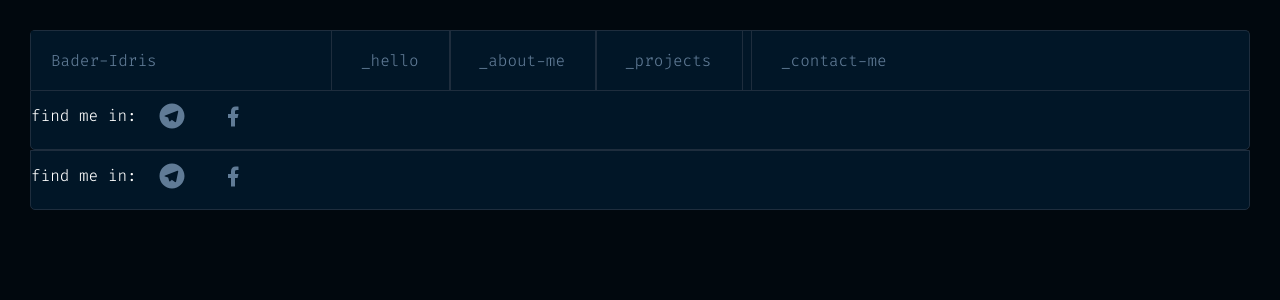
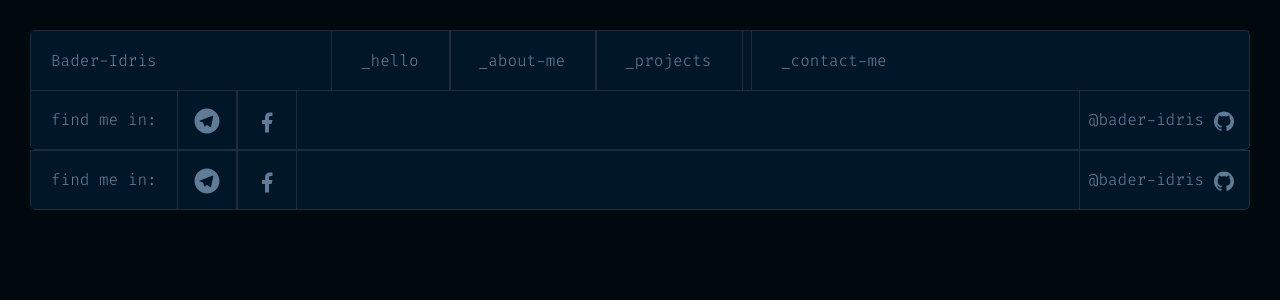
Before and after one commit to Bader-Idris/portfolio, a Vue app in the folder client/: page /footer in a window 1280 px wide. Shown: the top 300 px of the page. Built offline with nearby package versions, Linux system fonts and the light colour scheme.

Commit message:
feat: good progress in fixing bugs, home is nearly done!

```diff
--- a/client/src/assets/scss/_variables.scss
+++ b/client/src/assets/scss/_variables.scss
@@ -1,6 +1,6 @@
 // Primary colors
 $primary1: #01080E;//
-$primary-1-hovered: #01080E;//
+$primary1-hovered: #263B50;//
 $primary2: #011627;//
 $primary3: #011221;//
 
--- a/client/src/components/TheNavigation.vue
+++ b/client/src/components/TheNavigation.vue
@@ -24,7 +24,13 @@
         <span></span>
         <span></span>
       </div>
-      <FooterView />
+      <div class="phone-body">
+        <p>howdy</p>
+        <p>howdy</p>
+        <p>howdy</p>
+        <p>howdy</p>
+      </div>
+      <FooterView style="display: block; bottom: 0;"/>
     </div>
   </header>
 </template>
@@ -63,9 +69,12 @@ window.onresize = handleResize;
     top: -3px;
     left: 0;
     border-bottom: 3px solid $accent1;
-    color: $secondary4;
+    // color: $secondary4;
   }
+  &:hover {
+    background-color: $primary1-hovered;
 
+  }
   &.active {
     color: $secondary4;
   }
--- a/client/src/views/FooterView.vue
+++ b/client/src/views/FooterView.vue
@@ -5,26 +5,35 @@
       <div class="social">
         <div class="telegram">
           <AppLink class="external-link" to="https://t.me/BaderIdrees">
-            <Telegram width="30px" class="svg" />
+            <Telegram class="svg" width="30px" />
           </AppLink>
         </div>
         <div class="facebook">
           <AppLink class="external-link" to="https://www.facebook.com/Bader.idr">
-            <Fb />
+            <Fb class="svg" />
           </AppLink>
         </div>
       </div>
-      <div class="github">
-        <AppLink to="https://github.com/bader-idris" class="external-link"> </AppLink>
-        <div class="git-icon"></div>
+      <div class="github" @click="goToGithub" tabindex="0">
+        <p>@bader-idris</p>
+        <AppLink to="https://github.com/bader-idris" class="external-link">
+          <Github class="svg" />
+        </AppLink>
       </div>
     </div>
   </footer>
 </template>
 
 <script setup>
-import Fb from "@/components/svg/socials/fb.vue";
+import Fb from "@/components/svg/socials/Fb.vue";
 import Telegram from "@/components/svg/socials/Telegram.vue";
+import Github from "@/components/svg/socials/Github.vue";
+
+const goToGithub = () => {
+  const gitHubLink = document.querySelector('.github a');
+  gitHubLink.click();
+}
+
 </script>
 
 <style lang="scss" scoped>
@@ -41,15 +50,54 @@ footer {
   & .container {
     display: flex;
     background-color: inherit;
-    > * {
-      // padding: 6px;
+    height: 100%;
+    line-height: 1.6;
+    > p:first-of-type {
+      margin-left: 20px;
+      margin-right: 20px;
+      color: $secondary1;
     }
     .social {
       display: flex;
-      justify-content: center;
+      // margin-left: 20px;
       align-items: center;
+      & > * {
+        width: 60px;
+        height: 60px;
+        position: relative;
+        text-align: center;
+        border: 1px solid $lines;
+        &:hover {
+          background-color: $primary1-hovered;
+        }
+      }
       .telegram {
-        padding: 10px 20px;
+        text-align: center;
+        padding-top: 15px;
+      }
+      .facebook {
+        padding-top: 7px;
+      }
+    }
+    .github {
+      cursor: pointer;
+      position: absolute;
+      right: 00px;
+      width: 170px;
+      display: flex;
+      justify-content: flex-end;
+      border-left: solid 1px $lines;
+      color: $secondary1;
+      padding-right: 15px;
+      &:hover {
+        background-color: $primary1-hovered;
+      }
+      p {
+        user-select: none;
+      }
+      a {
+        padding-top: 20px;
+        padding-left: 10px;
       }
     }
   }
```
Also changed, not shown: client/src/components/svg/socials/Github.vue (renamed from client/src/components/svg/SvgGithub.vue).
